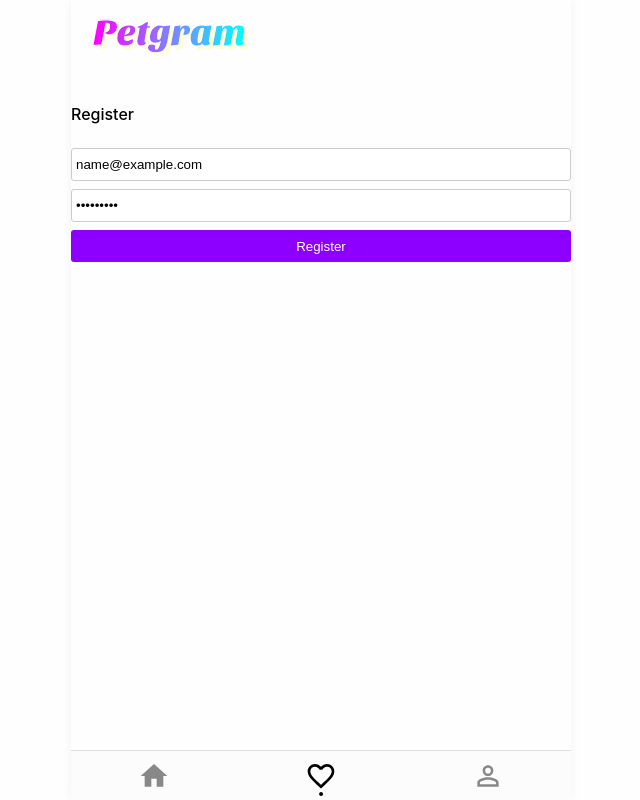
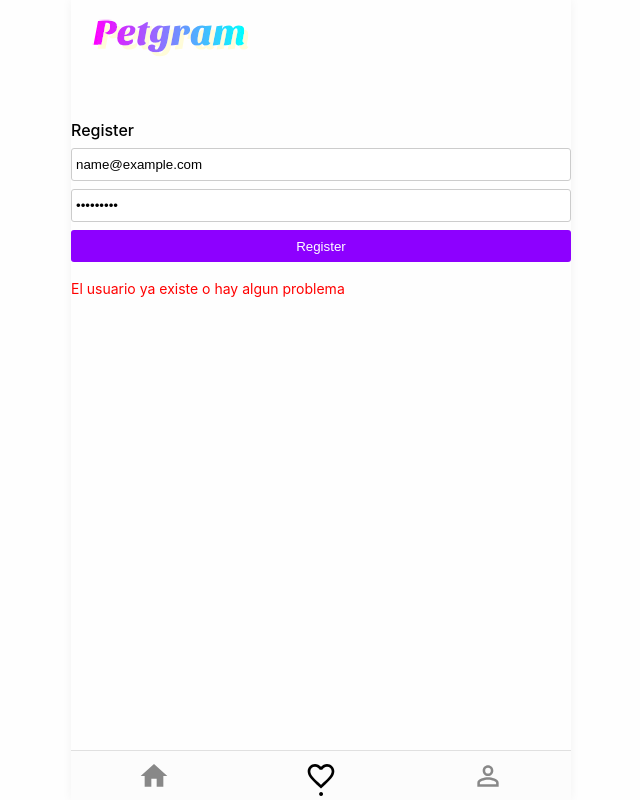
Before and after one commit to DanielMM161/Curso-Platzi-React-Avanzado, a React app: page /favs in a window 1280 px wide. Both pictures are taken after typing "name@example.com", "Sample123" into the empty fields and a click on the button "Register". Shown: the whole page, without its empty margins (319-959 px from the left). Built offline with nearby package versions, Linux system fonts and the light colour scheme; no server answers.

Commit message:
Control load status and error when registering a user

```diff
--- a/src/components/UserForm/index.js
+++ b/src/components/UserForm/index.js
@@ -1,8 +1,8 @@
 import React, { Fragment } from 'react'
 import {useInputValue} from '../../hooks/useInputValue'
-import { Form, Input, Button, Title } from './styles'
+import { Error, Form, Input, Button, Title } from './styles'
 
-export const UserForm = ({ onSubmit, title }) => {
+export const UserForm = ({ disabled, error, onSubmit, title }) => {
   const email = useInputValue('')
   const password = useInputValue('')
 
@@ -16,13 +16,13 @@
 
   return (
     <Fragment>
-      <Title>{title}</Title>
-
-      <Form onSubmit={handleSubmit}>
-        <Input placeholder='Email' {...email} />
-        <Input placeholder='Password' type='password' {...password} />
-        <Button>{title}</Button>
+      <Form disabled={disabled} onSubmit={handleSubmit}>
+        <Title>{title}</Title>
+        <Input disabled={disabled} placeholder='Email' {...email} />
+        <Input disabled={disabled} placeholder='Password' type='password' {...password} />
+        <Button disabled={disabled}>{title}</Button>
       </Form>
+      {error && <Error>{error}</Error>}
     </Fragment>
   )
 }
--- a/src/components/UserForm/styles.js
+++ b/src/components/UserForm/styles.js
@@ -11,6 +11,9 @@
   padding: 8px 4px;
   display: block;
   width: 100%;
+  &[disabled] {
+    opacity: .3;
+  }
 `
 
 export const Button = styled.button`
@@ -21,6 +24,9 @@
   display: block;
   width: 100%;
   text-align: center;
+  &[disabled] {
+    opacity: .3;
+  }
 `
 
 export const Title = styled.h2`
@@ -28,3 +34,8 @@
   font-weight: 500;
   padding: 8px 0;
 `
+
+export const Error = styled.span`
+  font-size: 14px;
+  color: red;
+`
--- a/src/pages/NotRegisteredUser.js
+++ b/src/pages/NotRegisteredUser.js
@@ -11,14 +11,16 @@
           <Fragment>
             <RegisterMutation>
               {
-                (register) => {
+                (register, { data, loading, error}) => {
                   const onSubmit = ({ email, password }) => {
                     const input = { email, password }
                     const variables = { input }
                     register({ variables }).then(activateAuth)
                   }
 
-                  return <UserForm title='Register' onSubmit={onSubmit}/>
+                  const errorMsg = error && 'El usuario ya existe o hay algun problema'
+
+                  return <UserForm disabled={loading} error={errorMsg} title='Register' onSubmit={onSubmit}/>
                 }
 
               }
```
